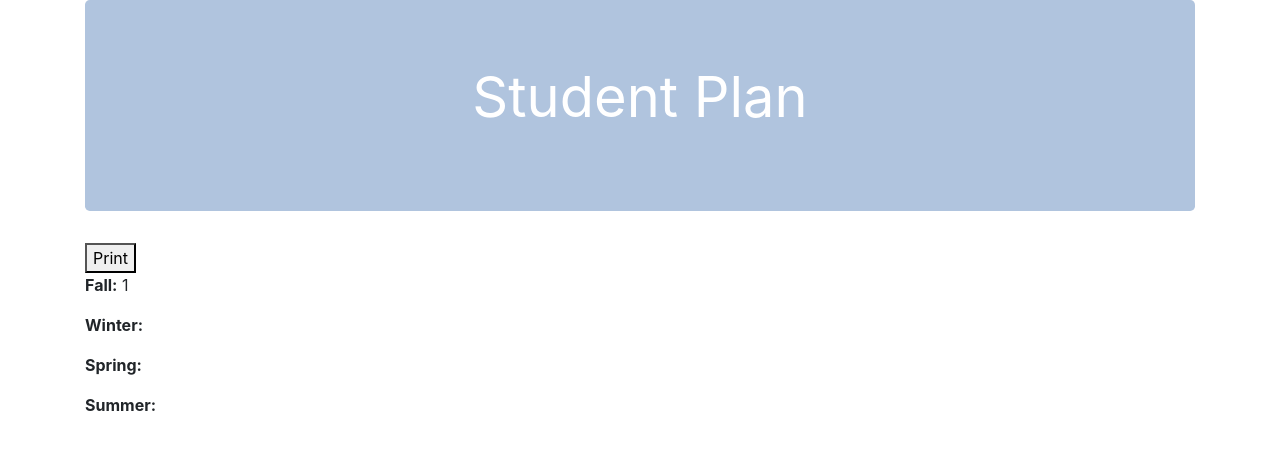
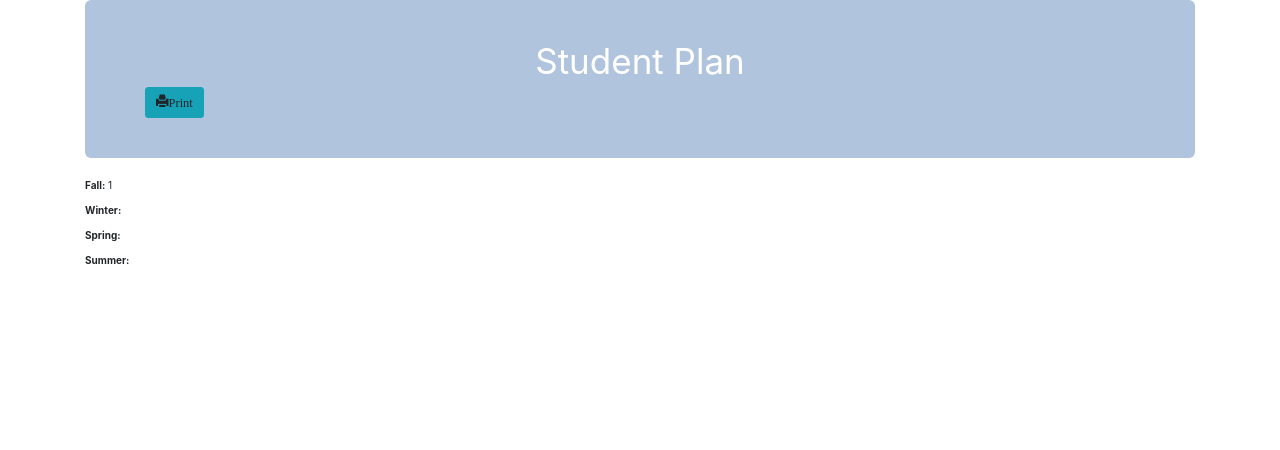
Before and after one commit to amc206/SDEV485-GroupProject, a PHP site: page /confirm.php?fall=1 in a window 1280 px wide. Shown: the top 450 px of the page. Run offline with PHP 8.4, Linux system fonts and the light colour scheme; data that the repository does not hold is empty; some libraries are stand-ins or nearby versions.

Commit message:
updated the print button look and style

```diff
--- a/PBI-1/confirm.php
+++ b/PBI-1/confirm.php
@@ -9,6 +9,9 @@ error_reporting(E_ALL);
     <meta name="viewport" content="width=device-width, user-scalable=no, initial-scale=1.0, maximum-scale=1.0, minimum-scale=1.0">
     <meta http-equiv="X-UA-Compatible" content="ie=edge">
 
+    <link rel="stylesheet" href="https://maxcdn.bootstrapcdn.com/bootstrap/3.3.7/css/bootstrap.min.css">
+    <script src="https://ajax.googleapis.com/ajax/libs/jquery/3.2.1/jquery.min.js"></script>
+    <script src="https://maxcdn.bootstrapcdn.com/bootstrap/3.3.7/js/bootstrap.min.js"></script>
     <link rel="stylesheet" href="https://stackpath.bootstrapcdn.com/bootstrap/4.3.1/css/bootstrap.min.css" integrity="sha384-ggOyR0iXCbMQv3Xipma34MD+dH/1fQ784/j6cY/iJTQUOhcWr7x9JvoRxT2MZw1T" crossorigin="anonymous">
     <link rel="stylesheet" href="styles/PBI-1-styles.css">
     <title>Confirmation</title>
@@ -19,12 +22,16 @@ error_reporting(E_ALL);
 <div id ="main" class ="container">
     <div class="jumbotron">
         <h2 class="display-4"><center><b>Student Plan</b></center></h2>
-        <p><code id="output"></code></p>
+        <!--<p><code id="output"></code></p>-->
+
+        <div id="print">
+            <!--<button onclick="window.print()">Print</button>-->
+            <a class="btn btn-info btn-lg" onclick="window.print()">
+            <span class="glyphicon glyphicon-print">Print</span>
+            </a>
+        </div>
     </div>
 
-    <div id="print">
-        <button onclick="window.print()">Print</button>
-    </div>
 
 
     <?php
--- a/PBI-1/styles/PBI-1-styles.css
+++ b/PBI-1/styles/PBI-1-styles.css
@@ -41,3 +41,8 @@ input#save
 {
     font-weight: bold;
 }
+
+/*#print
+{
+    padding-bottom: 3em;
+}*/
```
Lines whose indentation alone changed are shown as unchanged.
